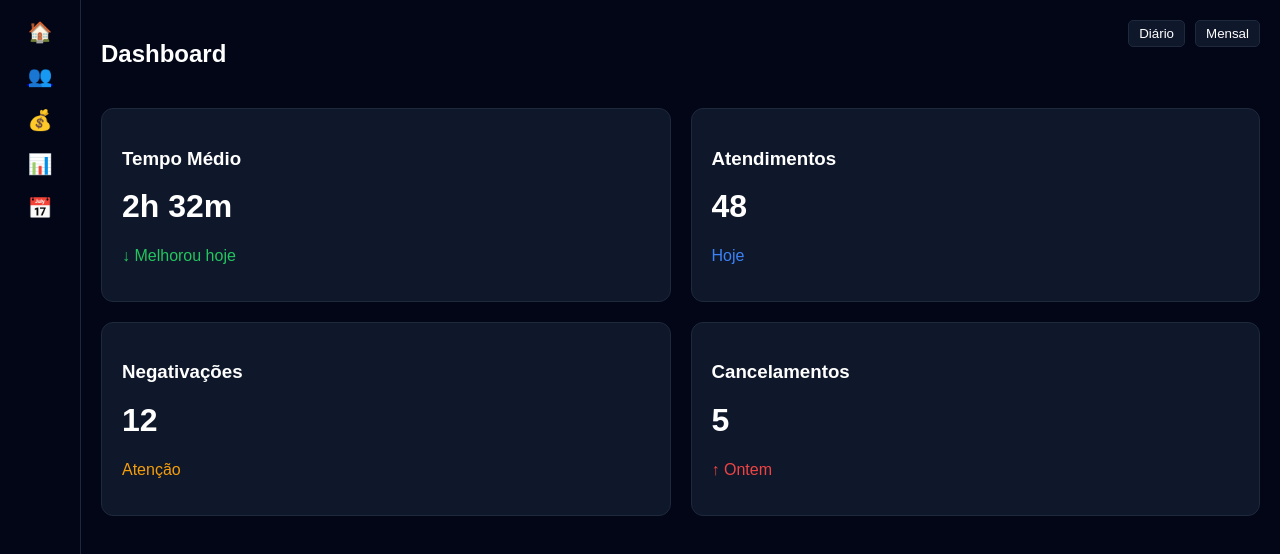
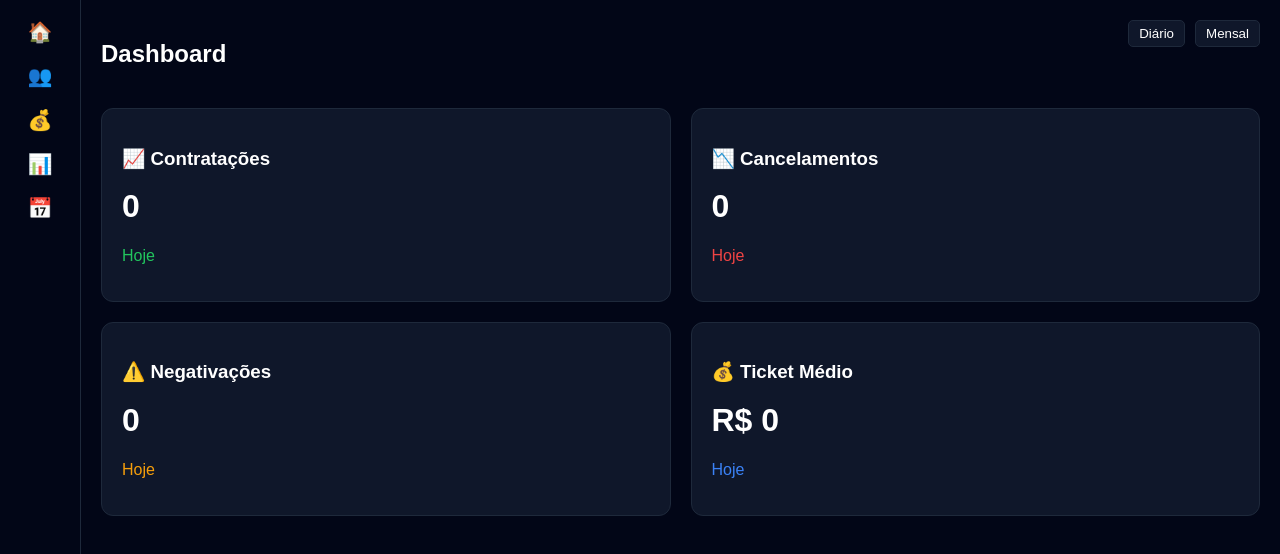
Before and after one commit to wowrude97/jaas-pro, a Next.js app: page / in a window 1280 px wide. Shown: the top 554 px of the page. Built offline with nearby package versions, Linux system fonts and the light colour scheme.

Commit message:
dashboard limpo e focado no negocio

```diff
--- a/app/page.js
+++ b/app/page.js
@@ -49,28 +49,32 @@ export default function Home() {
           gap: 20
         }}>
 
+          {/* CONTRATAÇÕES */}
           <div style={card}>
-            <h3>Tempo Médio</h3>
-            <h1 style={bigNumber}>2h 32m</h1>
-            <p style={{ color: "#22c55e" }}>↓ Melhorou hoje</p>
+            <h3>📈 Contratações</h3>
+            <h1 style={bigNumber}>0</h1>
+            <p style={{ color: "#22c55e" }}>Hoje</p>
           </div>
 
+          {/* CANCELAMENTOS */}
           <div style={card}>
-            <h3>Atendimentos</h3>
-            <h1 style={bigNumber}>48</h1>
-            <p style={{ color: "#3b82f6" }}>Hoje</p>
+            <h3>📉 Cancelamentos</h3>
+            <h1 style={bigNumber}>0</h1>
+            <p style={{ color: "#ef4444" }}>Hoje</p>
           </div>
 
+          {/* NEGATIVAÇÕES */}
           <div style={card}>
-            <h3>Negativações</h3>
-            <h1 style={bigNumber}>12</h1>
-            <p style={{ color: "#f59e0b" }}>Atenção</p>
+            <h3>⚠️ Negativações</h3>
+            <h1 style={bigNumber}>0</h1>
+            <p style={{ color: "#f59e0b" }}>Hoje</p>
           </div>
 
+          {/* TICKET MÉDIO */}
           <div style={card}>
-            <h3>Cancelamentos</h3>
-            <h1 style={bigNumber}>5</h1>
-            <p style={{ color: "#ef4444" }}>↑ Ontem</p>
+            <h3>💰 Ticket Médio</h3>
+            <h1 style={bigNumber}>R$ 0</h1>
+            <p style={{ color: "#3b82f6" }}>Hoje</p>
           </div>
 
         </div>
@@ -83,7 +87,9 @@ export default function Home() {
 const icon = {
   marginBottom: 20,
   fontSize: 20,
-  cursor: "pointer"
+  cursor: "pointer",
+  color: "#cbd5f5",
+  textDecoration: "none"
 };
 
 const card = {
```
